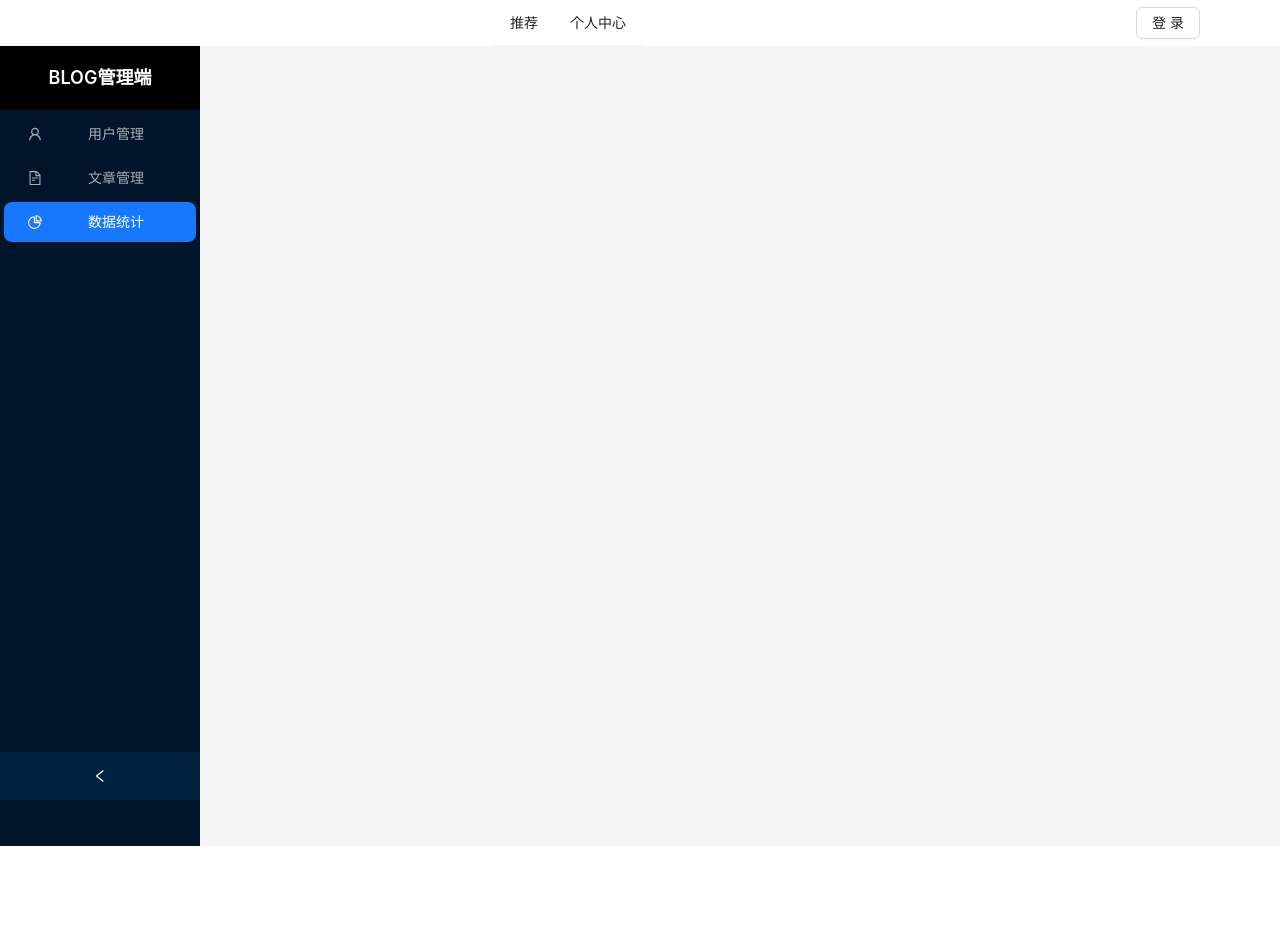
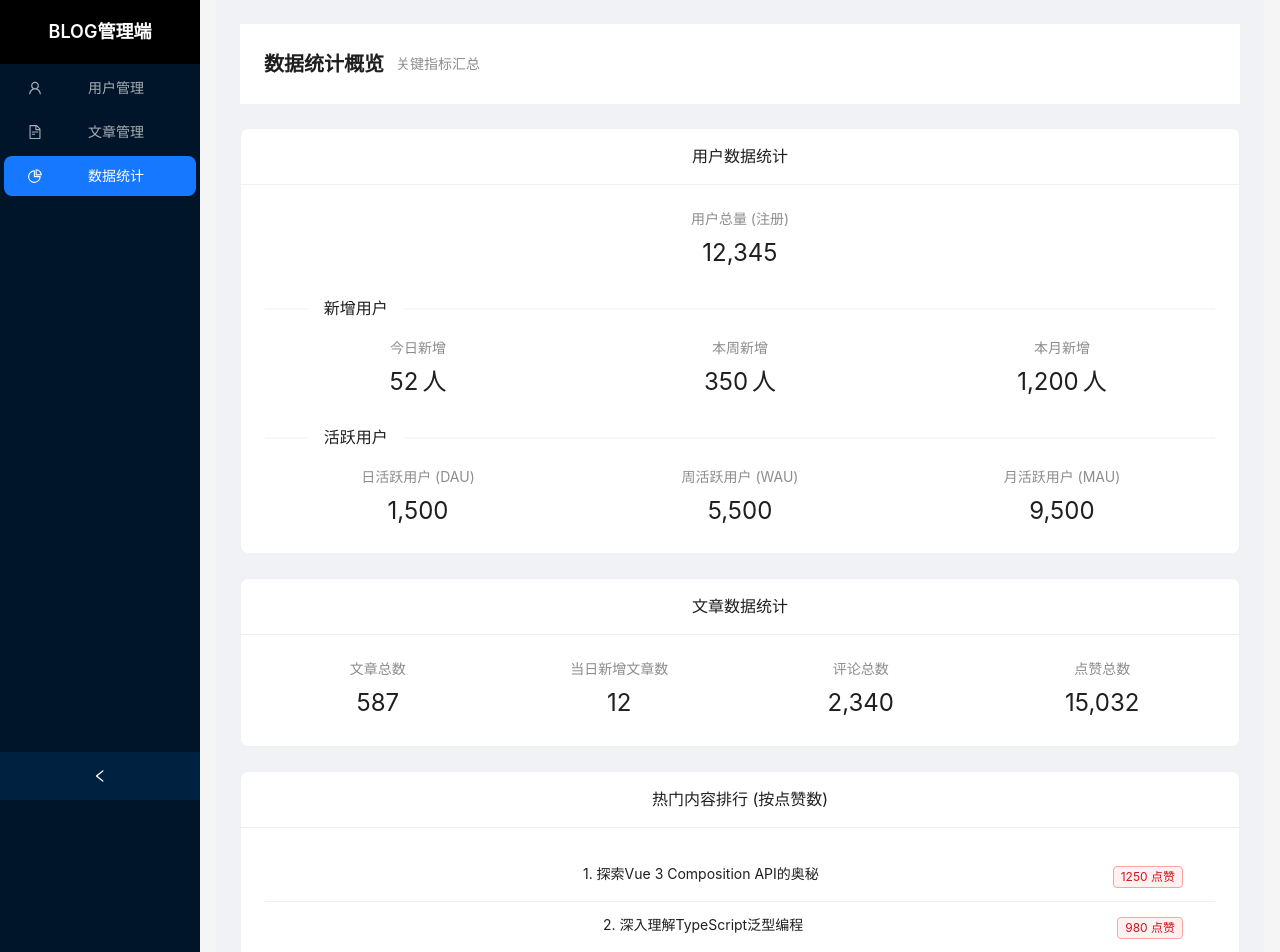
Before and after one commit to skylinelife/sdused-front, a Vue app: page /manage/statistics in a window 1280 px wide. Shown: the top 952 px of the page. Before the commit the page ends 846 px from the top, so only its background shows below. Built offline with nearby package versions, Linux system fonts and the light colour scheme.

Commit message:
完善了文章管理模块，初步实现数据统计模块

```diff
--- a/src/App.vue
+++ b/src/App.vue
@@ -17,7 +17,7 @@ const logout=()=>{
 </script>
 
 <template>
-  <header >
+  <header v-if="0">
     <NavigationBar/>
     <a-button class="logout-button" @click="logout" v-if="isLogin">退出登录</a-button>
     <a-button class="logout-button" @click="logout" v-else>登录</a-button>
--- a/src/api/manager.ts
+++ b/src/api/manager.ts
@@ -1,16 +1,17 @@
 import request from "@/utils/axios.ts";
+import type {ArticleStats, TopArticle, UserStats} from "@/components/page/StatisticsPage.vue";
 
 export async function getAllUsersInfo(params:any){
-    console.log(params)
-    const adminNameValue = params.admin_name;
-    const paramsForRequest: { admin_name?: string } = {};
-    if (adminNameValue !== undefined) {
-        paramsForRequest.admin_name = adminNameValue;
-    }
+    // console.log(params)
+    // const adminNameValue = params.admin_name;
+    // const paramsForRequest: { admin_name?: string } = {};
+    // if (adminNameValue !== undefined) {
+    //     paramsForRequest.admin_name = adminNameValue;
+    // }
     return request({
         url: `/admin/user/list`,
         method: 'get',
-        params:paramsForRequest,
+        params:params,
     });
 }
 
@@ -52,6 +53,48 @@ export async function deleteComment(data:any){
         data:data,
     })
 }
+
+// 模拟API调用
+const mockDelay = (ms: number) => new Promise(resolve => setTimeout(resolve, ms));
+
+export async function fetchUserStatsApi(): Promise<UserStats> {
+    await mockDelay(1000);
+    return {
+        totalUsers: 12345,
+        newUsers: {
+            daily: 52,
+            weekly: 350,
+            monthly: 1200,
+        },
+        activeUsers: {
+            dau: 1500,
+            wau: 5500,
+            mau: 9500,
+        },
+    };
+}
+
+export async function fetchArticleStatsApi(): Promise<ArticleStats> {
+    await mockDelay(1200);
+    return {
+        totalArticles: 587,
+        newArticlesToday: 12,
+        totalComments: 2340,
+        totalLikes: 15032,
+    };
+}
+
+export async function fetchTopArticlesApi(limit: number = 5): Promise<TopArticle[]> {
+    await mockDelay(800);
+    return [
+        { id: '1', title: '探索Vue 3 Composition API的奥秘', likes: 1250 },
+        { id: '2', title: '深入理解TypeScript泛型编程', likes: 980 },
+        { id: '3', title: 'Ant Design Vue实战指南', likes: 850 },
+        { id: '4', title: '后端架构演进之路：从单体到微服务', likes: 760 },
+        { id: '5', title: '数据可视化入门与实践', likes: 620 },
+    ].slice(0, limit);
+}
+
 // import request from "@/utils/axios.ts";
 
 
--- a/src/components/ArticleDetail.vue
+++ b/src/components/ArticleDetail.vue
@@ -1,5 +1,5 @@
 <script setup lang="ts">
-import { ref, watch, defineProps, computed } from 'vue';
+import { ref, watch, computed } from 'vue';
 import { userInfoStore } from "@/stores/user.ts";
 import { List, Button, Spin, Alert, Modal, message } from 'ant-design-vue';
 import {deleteComment, getArticleComment, getArticleDetail} from "@/api/manager.ts";
--- a/src/components/Comment.vue
+++ b/src/components/Comment.vue
@@ -1,5 +1,5 @@
 <script setup lang="ts">
-import { ref, watch, defineProps, computed } from 'vue';
+import { ref, watch, computed } from 'vue';
 import { userInfoStore } from "@/stores/user.ts";
 import {deleteComment, getArticleComment, getArticleDetail} from "@/api/manager.ts";
 import {HeartOutlined}from '@ant-design/icons-vue'
--- a/src/components/NavigationBar.vue
+++ b/src/components/NavigationBar.vue
@@ -29,7 +29,7 @@ watch(
         current.value = [];
       }
     },
-    { immediate: true } // 确保初始加载时也执行
+    { immediate: true }
 );
 
 
--- a/src/components/page/ArticleManagementPage.vue
+++ b/src/components/page/ArticleManagementPage.vue
@@ -37,6 +37,14 @@ const columns=[
     title:'发布日期',
     dataIndex:'publish_date',
     width:'auto',
+    customRender:(text:any)=>{
+      try {
+        return new Date(text.text).toLocaleString();
+      } catch (e) {
+        console.error("Error formatting date:", text, e);
+        return text; // 如果转换失败，返回原始文本
+      }
+    }
   },
   {
     title:'作者',
--- a/src/components/page/StatisticsPage.vue
+++ b/src/components/page/StatisticsPage.vue
@@ -1,9 +1,200 @@
 <script setup lang="ts">
 import Comment from "@/components/Comment.vue";
-console.log(111)
+import {onMounted, ref} from "vue";
+import {fetchArticleStatsApi, fetchTopArticlesApi, fetchUserStatsApi} from "@/api/manager.ts";
+
+export interface UserStats {
+  totalUsers: number;
+  newUsers: {
+    daily: number;
+    weekly: number;
+    monthly: number;
+  };
+  activeUsers: {
+    dau: number;
+    wau: number;
+    mau: number;
+  };
+}
+
+export interface ArticleStats {
+  totalArticles: number;
+  newArticlesToday: number;
+  totalComments: number;
+  totalLikes: number;
+}
+
+export interface TopArticle {
+  id: string | number;
+  title: string;
+  likes: number;
+  url?: string;
+}
+
+const userStats = ref<UserStats | null>(null);
+const isLoadingUserStats = ref(true);
+const userStatsError = ref<string | null>(null);
+
+// 文章数据状态
+const articleStats = ref<ArticleStats | null>(null);
+const isLoadingArticleStats = ref(true);
+const articleStatsError = ref<string | null>(null);
+
+// 热门内容状态
+const topArticles = ref<TopArticle[]>([]);
+const isLoadingTopArticles = ref(true);
+const topArticlesError = ref<string | null>(null);
+
+// 获取用户数据
+async function loadUserStats() {
+  isLoadingUserStats.value = true;
+  userStatsError.value = null;
+  try {
+    userStats.value = await fetchUserStatsApi();
+  } catch (error: any) {
+    console.error('Failed to load user stats:', error);
+    userStatsError.value = error.message || '加载用户数据失败';
+  } finally {
+    isLoadingUserStats.value = false;
+  }
+}
+
+// 获取文章数据
+async function loadArticleStats() {
+  isLoadingArticleStats.value = true;
+  articleStatsError.value = null;
+  try {
+    articleStats.value = await fetchArticleStatsApi();
+  } catch (error: any) {
+    console.error('Failed to load article stats:', error);
+    articleStatsError.value = error.message || '加载文章数据失败';
+  } finally {
+    isLoadingArticleStats.value = false;
+  }
+}
+
+// 获取热门文章数据
+async function loadTopArticles() {
+  isLoadingTopArticles.value = true;
+  topArticlesError.value = null;
+  try {
+    topArticles.value = await fetchTopArticlesApi(5); // 获取前5条
+  } catch (error: any) {
+    console.error('Failed to load top articles:', error);
+    topArticlesError.value = error.message || '加载热门文章失败';
+  } finally {
+    isLoadingTopArticles.value = false;
+  }
+}
+
+onMounted(() => {
+  loadUserStats();
+  loadArticleStats();
+  loadTopArticles();
+});
 </script>
 
 <template>
+  <div class="data-statistics-dashboard" style="padding: 24px; background-color: #f0f2f5;">
+    <a-page-header title="数据统计概览" sub-title="关键指标汇总" style="background-color: #fff; margin-bottom: 24px;" />
+
+    <!-- 用户数据 -->
+    <a-card title="用户数据统计" :loading="isLoadingUserStats" style="margin-bottom: 24px;">
+      <div v-if="userStatsError">
+        <a-alert :message="userStatsError" type="error" show-icon />
+      </div>
+      <div v-if="!isLoadingUserStats && userStats">
+        <a-row :gutter="[16, 24]">
+          <a-col :xs="24" :sm="12" :md="8" :span="8" :offset="8">
+            <a-statistic title="用户总量 (注册)" :value="userStats.totalUsers" />
+          </a-col>
+        </a-row>
+        <a-divider orientation="left" style="margin-top: 24px; margin-bottom: 16px;">新增用户</a-divider>
+        <a-row :gutter="[16, 24]">
+          <a-col :xs="24" :sm="12" :md="8">
+            <a-statistic title="今日新增" :value="userStats.newUsers.daily">
+              <template #suffix>人</template>
+            </a-statistic>
+          </a-col>
+          <a-col :xs="24" :sm="12" :md="8">
+            <a-statistic title="本周新增" :value="userStats.newUsers.weekly">
+              <template #suffix>人</template>
+            </a-statistic>
+          </a-col>
+          <a-col :xs="24" :sm="12" :md="8">
+            <a-statistic title="本月新增" :value="userStats.newUsers.monthly">
+              <template #suffix>人</template>
+            </a-statistic>
+          </a-col>
+        </a-row>
+        <a-divider orientation="left" style="margin-top: 24px; margin-bottom: 16px;">活跃用户</a-divider>
+        <a-row :gutter="[16, 24]">
+          <a-col :xs="24" :sm="12" :md="8">
+            <a-statistic title="日活跃用户 (DAU)" :value="userStats.activeUsers.dau" />
+          </a-col>
+          <a-col :xs="24" :sm="12" :md="8">
+            <a-statistic title="周活跃用户 (WAU)" :value="userStats.activeUsers.wau" />
+          </a-col>
+          <a-col :xs="24" :sm="12" :md="8">
+            <a-statistic title="月活跃用户 (MAU)" :value="userStats.activeUsers.mau" />
+          </a-col>
+        </a-row>
+      </div>
+      <a-skeleton :loading="isLoadingUserStats" active :paragraph="{ rows: 6 }" v-if="isLoadingUserStats" />
+    </a-card>
+
+    <!-- 文章数据 -->
+    <a-card title="文章数据统计" :loading="isLoadingArticleStats" style="margin-bottom: 24px;">
+      <div v-if="articleStatsError">
+        <a-alert :message="articleStatsError" type="error" show-icon />
+      </div>
+      <div v-if="!isLoadingArticleStats && articleStats">
+        <a-row :gutter="[16, 24]">
+          <a-col :xs="24" :sm="12" :md="8" :lg="6">
+            <a-statistic title="文章总数" :value="articleStats.totalArticles" />
+          </a-col>
+          <a-col :xs="24" :sm="12" :md="8" :lg="6">
+            <a-statistic title="当日新增文章数" :value="articleStats.newArticlesToday" />
+          </a-col>
+          <a-col :xs="24" :sm="12" :md="8" :lg="6">
+            <a-statistic title="评论总数" :value="articleStats.totalComments" />
+          </a-col>
+          <a-col :xs="24" :sm="12" :md="8" :lg="6">
+            <a-statistic title="点赞总数" :value="articleStats.totalLikes" />
+          </a-col>
+        </a-row>
+      </div>
+      <a-skeleton :loading="isLoadingArticleStats" active :paragraph="{ rows: 3 }" v-if="isLoadingArticleStats" />
+    </a-card>
+
+    <!-- 热门内容排行 -->
+    <a-card title="热门内容排行 (按点赞数)" :loading="isLoadingTopArticles">
+      <div v-if="topArticlesError">
+        <a-alert :message="topArticlesError" type="error" show-icon />
+      </div>
+      <div v-if="!isLoadingTopArticles && topArticles.length > 0">
+        <a-list item-layout="horizontal" :data-source="topArticles">
+          <template #renderItem="{ item, index }">
+            <a-list-item>
+              <a-list-item-meta>
+                <template #title>
+                  <a :href="item.url || '#'" target="_blank">{{ index + 1 }}. {{ item.title }}</a>
+                </template>
+                <!-- <template #description>
+                  作者: {{ item.author || '未知' }}
+                </template> -->
+              </a-list-item-meta>
+              <div><a-tag color="red">{{ item.likes }} 点赞</a-tag></div>
+            </a-list-item>
+          </template>
+        </a-list>
+      </div>
+      <div v-if="!isLoadingTopArticles && topArticles.length === 0 && !topArticlesError">
+        <p>暂无热门内容数据。</p>
+      </div>
+      <a-skeleton :loading="isLoadingTopArticles" active avatar :paragraph="{ rows: 4 }" v-if="isLoadingTopArticles" />
+    </a-card>
+  </div>
 </template>
 
 <style scoped>
--- a/src/views/PersonView.vue
+++ b/src/views/PersonView.vue
@@ -134,12 +134,16 @@ const actions: Record<string, any>[] = [
   padding: 60px 16px;
   background-color: #f0f2f5;
   gap: 40px; /* 上下间距 */
+  background-image: url("/src/assets/background.png");
+  background-size: 100% 100%;
+  background-attachment: fixed;
 }
 
 .panel {
   width: 100%; /* 统一宽度 */
   min-width: 400px;
   max-width: 1200px;
+  background-color: #e0e0e0;
 }
 
 .profile-card {
```
Also changed, not shown: src/components/page/UserManagementPage.vue (+46 -14 lines), 1 other file (tests, documents, lock files or other folders).
